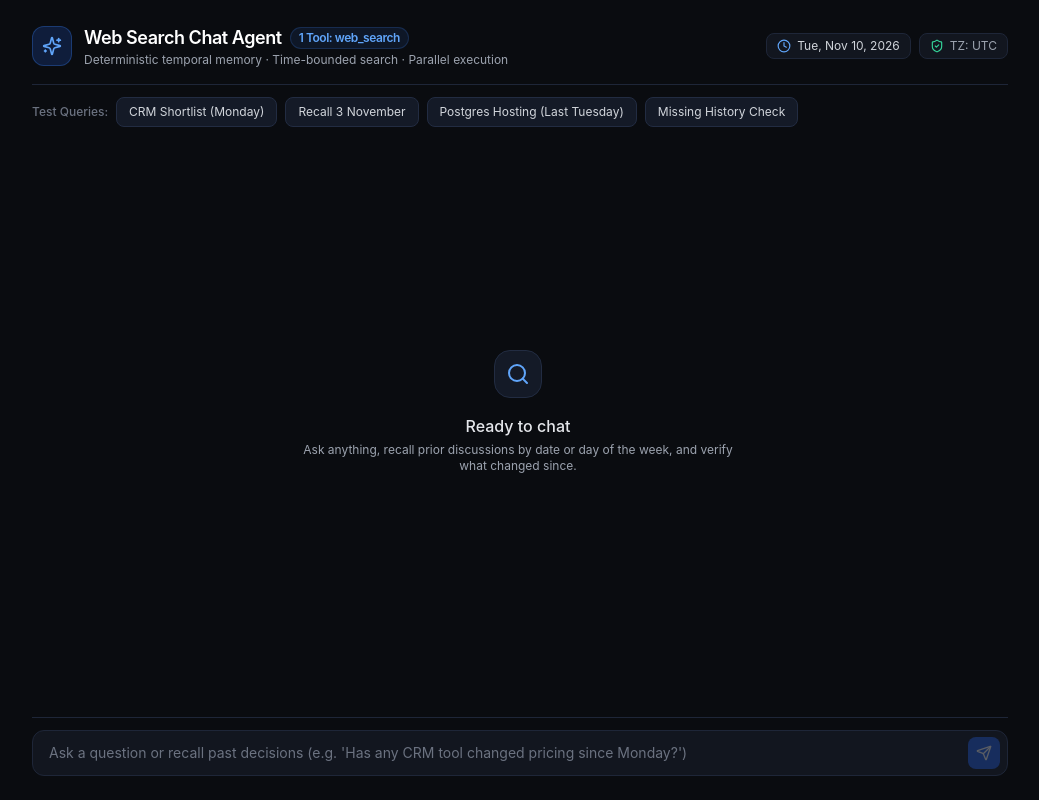
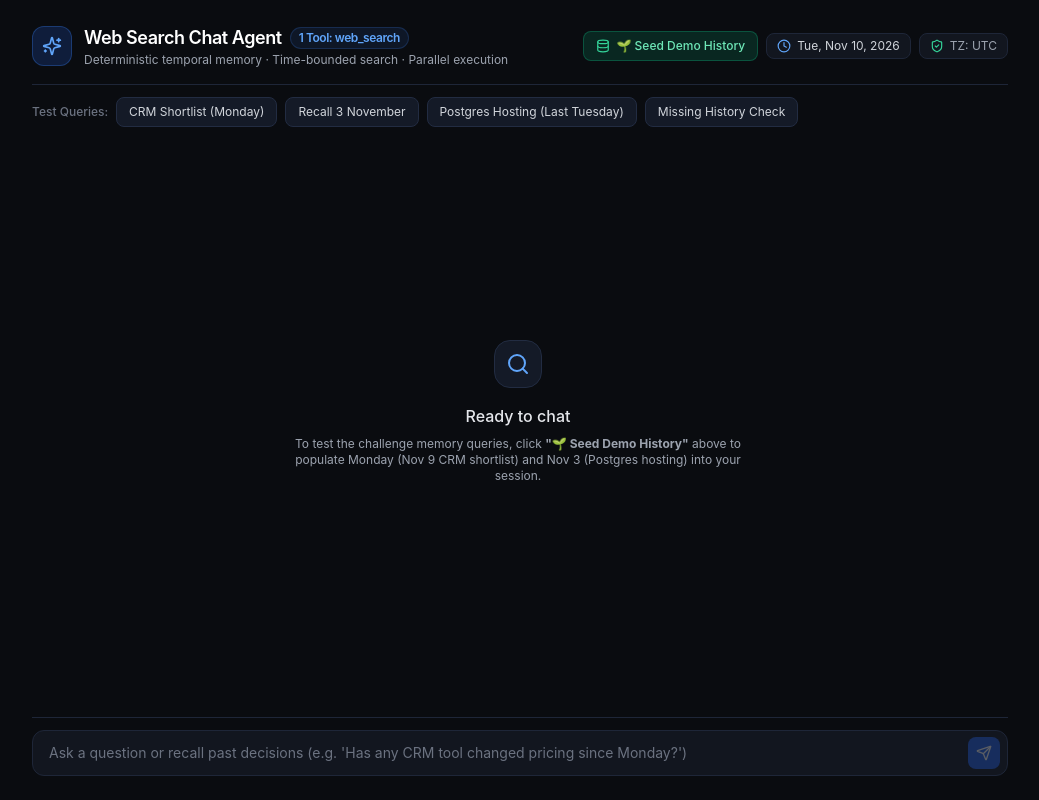
Before and after one commit to Harsh-karn/web-search-chat-agent, a Next.js app: page / in a window 1280 px wide. Shown: the whole page, without its empty margins (120-1159 px from the left). Built offline with nearby package versions, Linux system fonts and the light colour scheme.

Commit message:
feat(ui): add Seed Demo History button and API endpoint for instant evaluator testing

```diff
--- a/evals/seed.ts
+++ b/evals/seed.ts
@@ -1,18 +1,17 @@
-import { ensureUser, saveMessage, saveSources, getDb } from "../src/memory/db";
+import { ensureUser, saveMessage, saveSources } from "../src/memory/db";
 
 export const EVAL_USER_ID = "user_eval_dataset";
 
-export function seedEvalData() {
-  console.log("Seeding evaluation conversation history...");
-  ensureUser(EVAL_USER_ID, "UTC");
+export function seedEvalData(targetUserId: string = EVAL_USER_ID) {
+  ensureUser(targetUserId, "UTC");
 
   // Turn 1: 3 November 2026 - Postgres Hosting Discussion
-  const msgNov3User = "msg_eval_nov3_user";
-  const msgNov3Assistant = "msg_eval_nov3_asst";
+  const msgNov3User = `msg_${targetUserId}_nov3_user`;
+  const msgNov3Assistant = `msg_${targetUserId}_nov3_asst`;
 
   saveMessage({
     id: msgNov3User,
-    userId: EVAL_USER_ID,
+    userId: targetUserId,
     role: "user",
     content: "What are the best Postgres hosting options for a high-availability production app?",
     createdAt: "2026-11-03T10:15:00.000Z",
@@ -20,7 +19,7 @@ export function seedEvalData() {
 
   saveMessage({
     id: msgNov3Assistant,
-    userId: EVAL_USER_ID,
+    userId: targetUserId,
     role: "assistant",
     content:
       "For managed Postgres hosting: 1) Supabase Pro ($25/mo) provides built-in connection pooling and auth. 2) Neon ($19/mo) offers serverless autoscaling and branching. 3) AWS RDS Multi-AZ offers enterprise SLAs.",
@@ -43,12 +42,12 @@ export function seedEvalData() {
   ]);
 
   // Turn 2: Monday 9 November 2026 - 5 CRM Tools Shortlist
-  const msgMonUser = "msg_eval_mon_user";
-  const msgMonAssistant = "msg_eval_mon_asst";
+  const msgMonUser = `msg_${targetUserId}_mon_user`;
+  const msgMonAssistant = `msg_${targetUserId}_mon_asst`;
 
   saveMessage({
     id: msgMonUser,
-    userId: EVAL_USER_ID,
+    userId: targetUserId,
     role: "user",
     content: "We need to shortlist 5 CRM tools for a 20-person sales team. What are the best options?",
     createdAt: "2026-11-09T14:00:00.000Z",
@@ -56,7 +55,7 @@ export function seedEvalData() {
 
   saveMessage({
     id: msgMonAssistant,
-    userId: EVAL_USER_ID,
+    userId: targetUserId,
     role: "assistant",
     content:
       "Here is the shortlist of 5 CRM tools for a 20-person team: 1) HubSpot Sales Hub Professional ($500/mo for 5 seats + $100/seat). 2) Salesforce Sales Cloud Enterprise ($165/user/mo). 3) Pipedrive Professional ($49.90/user/mo). 4) Close CRM Business ($149/user/mo). 5) Zoho CRM Enterprise ($40/user/mo).",
@@ -77,10 +76,9 @@ export function seedEvalData() {
       publishedAt: "2026-10-28",
     },
   ]);
-
-  console.log("Evaluation conversation history seeded successfully. ✅");
 }
 
 if (require.main === module) {
   seedEvalData();
+  console.log("Evaluation conversation history seeded successfully. ✅");
 }
--- /dev/null
+++ b/src/app/api/seed/route.ts
@@ -0,0 +1,32 @@
+import { NextRequest, NextResponse } from "next/server";
+import { seedEvalData } from "../../../../evals/seed";
+
+export async function POST(req: NextRequest) {
+  try {
+    const cookieUserId = req.cookies.get("chat_user_id")?.value;
+    const headerUserId = req.headers.get("x-user-id");
+    const userId = cookieUserId || headerUserId || `usr_${Date.now()}_${Math.random().toString(36).slice(2, 9)}`;
+
+    seedEvalData(userId);
+
+    const response = NextResponse.json({
+      success: true,
+      userId,
+      message: "Seeded 5 CRM tools from Monday (Nov 9) and Postgres hosting from Nov 3 into your session memory.",
+    });
+
+    if (!cookieUserId) {
+      response.headers.set(
+        "Set-Cookie",
+        `chat_user_id=${userId}; Path=/; HttpOnly; SameSite=Lax; Max-Age=31536000`
+      );
+    }
+
+    return response;
+  } catch (err: unknown) {
+    return NextResponse.json(
+      { error: err instanceof Error ? err.message : "Failed to seed data" },
+      { status: 500 }
+    );
+  }
+}
--- a/src/app/page.tsx
+++ b/src/app/page.tsx
@@ -2,11 +2,13 @@
 
 import { useChat } from "ai/react";
 import { useEffect, useState, useRef } from "react";
-import { Send, Search, Clock, ShieldCheck, Sparkles, AlertCircle, ExternalLink, RefreshCw } from "lucide-react";
+import { Send, Search, Clock, ShieldCheck, Sparkles, AlertCircle, ExternalLink, RefreshCw, Database } from "lucide-react";
 
 export default function ChatPage() {
   const [clientTz, setClientTz] = useState<string>("UTC");
   const [currentDateStr, setCurrentDateStr] = useState<string>("");
+  const [isSeeding, setIsSeeding] = useState<boolean>(false);
+  const [seedSuccessMsg, setSeedSuccessMsg] = useState<string | null>(null);
   const messagesEndRef = useRef<HTMLDivElement>(null);
 
   useEffect(() => {
@@ -38,6 +40,23 @@ export default function ChatPage() {
   useEffect(() => {
     messagesEndRef.current?.scrollIntoView({ behavior: "smooth" });
   }, [messages, isLoading, error]);
+
+  const handleSeedData = async () => {
+    setIsSeeding(true);
+    setSeedSuccessMsg(null);
+    try {
+      const res = await fetch("/api/seed", { method: "POST" });
+      const data = await res.json();
+      if (data.success) {
+        setSeedSuccessMsg("✅ Seeded history: Monday (5 CRM Tools) & 3 Nov (Postgres) are now in memory!");
+        setTimeout(() => setSeedSuccessMsg(null), 8000);
+      }
+    } catch (e) {
+      console.error("Seeding failed", e);
+    } finally {
+      setIsSeeding(false);
+    }
+  };
 
   const testPrompts = [
     {
@@ -79,8 +98,17 @@ export default function ChatPage() {
           </div>
         </div>
 
-        {/* Live Context Indicators */}
-        <div className="flex items-center gap-2 text-xs">
+        {/* Live Context Indicators & Seed Button */}
+        <div className="flex items-center flex-wrap gap-2 text-xs">
+          <button
+            onClick={handleSeedData}
+            disabled={isSeeding}
+            title="Seed the evaluation challenge conversations (Monday & Nov 3) into your session"
+            className="flex items-center gap-1.5 px-3 py-1.5 rounded-lg bg-emerald-600/20 hover:bg-emerald-600/30 border border-emerald-500/30 text-emerald-300 transition-colors font-medium cursor-pointer"
+          >
+            <Database className="w-3.5 h-3.5 text-emerald-400" />
+            <span>{isSeeding ? "Seeding..." : "🌱 Seed Demo History"}</span>
+          </button>
           <div className="flex items-center gap-1.5 px-2.5 py-1 rounded-lg bg-[#12161f] border border-[#1e2638] text-gray-300">
             <Clock className="w-3.5 h-3.5 text-blue-400" />
             <span>{currentDateStr || "Loading..."}</span>
@@ -92,6 +120,14 @@ export default function ChatPage() {
         </div>
       </header>
 
+      {/* Seed Success Banner */}
+      {seedSuccessMsg && (
+        <div className="mt-3 p-3 rounded-xl bg-emerald-500/10 border border-emerald-500/30 text-emerald-300 text-xs flex items-center justify-between">
+          <span>{seedSuccessMsg}</span>
+          <button onClick={() => setSeedSuccessMsg(null)} className="text-emerald-400 hover:text-white font-bold ml-2">✕</button>
+        </div>
+      )}
+
       {/* Quick Scenario Chips */}
       <div className="py-3 flex items-center gap-2 overflow-x-auto text-xs no-scrollbar">
         <span className="text-gray-500 shrink-0 font-medium">Test Queries:</span>
@@ -99,7 +135,7 @@ export default function ChatPage() {
           <button
             key={idx}
             onClick={() => setInput(item.prompt)}
-            className="shrink-0 px-3 py-1.5 rounded-lg bg-[#141a27] hover:bg-[#1a2233] text-gray-300 hover:text-white border border-[#222c42] transition-colors flex items-center gap-1.5"
+            className="shrink-0 px-3 py-1.5 rounded-lg bg-[#141a27] hover:bg-[#1a2233] text-gray-300 hover:text-white border border-[#222c42] transition-colors flex items-center gap-1.5 cursor-pointer"
           >
             <span>{item.title}</span>
           </button>
@@ -113,10 +149,10 @@ export default function ChatPage() {
             <div className="w-12 h-12 rounded-2xl bg-[#141a27] border border-[#222c42] flex items-center justify-center text-blue-400">
               <Search className="w-6 h-6" />
             </div>
-            <div className="max-w-md space-y-1">
+            <div className="max-w-md space-y-2">
               <h2 className="text-base font-medium text-gray-200">Ready to chat</h2>
               <p className="text-xs text-gray-400">
-                Ask anything, recall prior discussions by date or day of the week, and verify what changed since.
+                To test the challenge memory queries, click <strong>"🌱 Seed Demo History"</strong> above to populate Monday (Nov 9 CRM shortlist) and Nov 3 (Postgres hosting) into your session.
               </p>
             </div>
           </div>
@@ -203,7 +239,7 @@ export default function ChatPage() {
           <button
             type="submit"
             disabled={isLoading || !input.trim()}
-            className="absolute right-2 p-2 rounded-lg bg-blue-600 hover:bg-blue-500 text-white disabled:opacity-30 disabled:hover:bg-blue-600 transition-colors"
+            className="absolute right-2 p-2 rounded-lg bg-blue-600 hover:bg-blue-500 text-white disabled:opacity-30 disabled:hover:bg-blue-600 transition-colors cursor-pointer"
           >
             <Send className="w-4 h-4" />
           </button>
```
Also changed, not shown: scripts/chat-cli.ts (line endings or trailing spaces).
